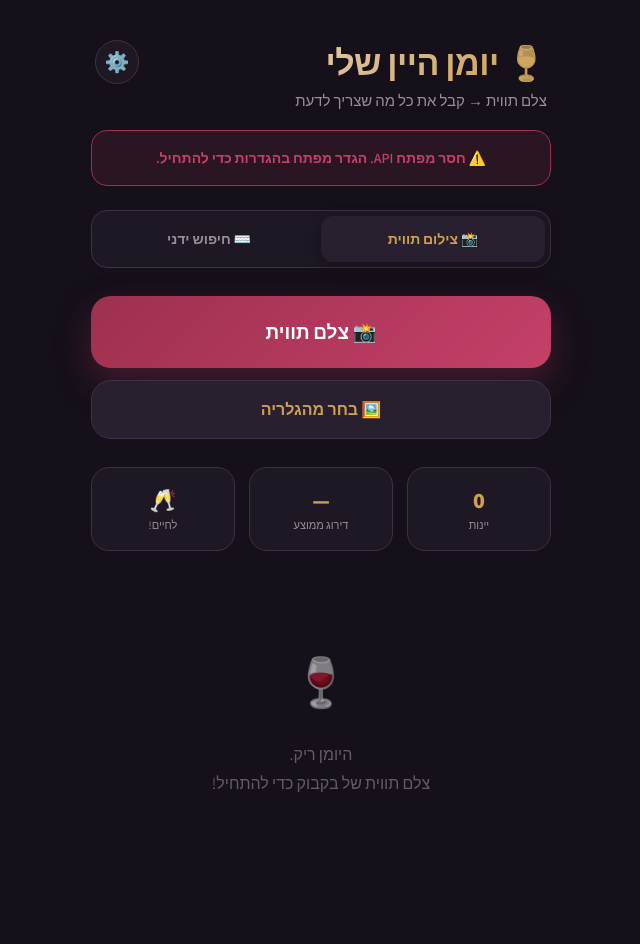
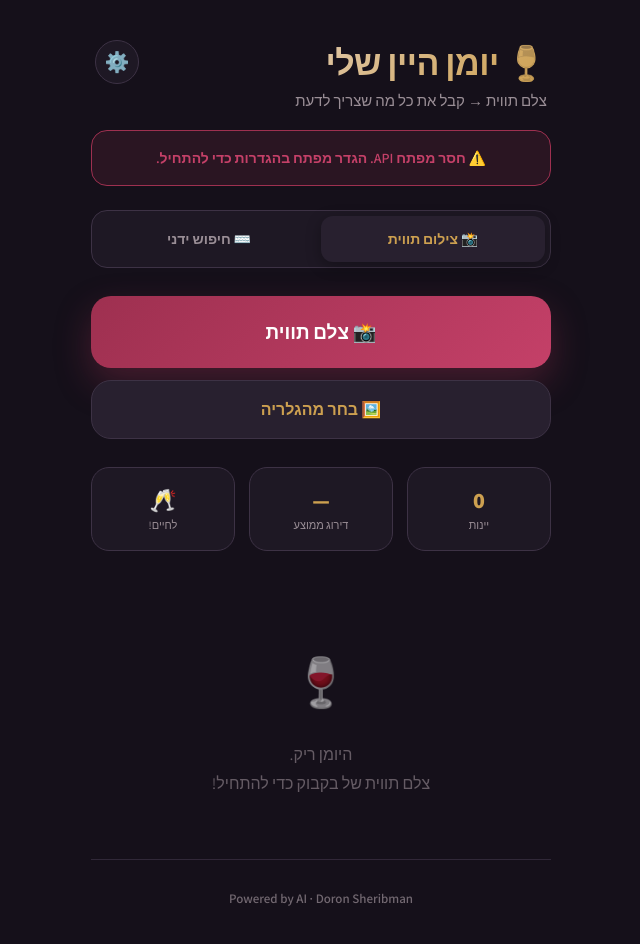
Before and after one commit to Doronsh170/wine-journal, a plain HTML site: page index.html in a window 1280 px wide. Shown: the whole page, without its empty margins (319-959 px from the left). Drawn offline with Linux system fonts and the light colour scheme.

Commit message:
Add files via upload

```diff
--- a/index.html
+++ b/index.html
@@ -422,6 +422,8 @@
       <button onclick="showView('homeView')" class="back-btn">חזרה</button>
     </div>
   </div>
+
+  <div style="text-align:center; padding:30px 20px; border-top:1px solid var(--border); color:var(--muted); font-size:13px; font-weight:600; opacity:0.7; direction:ltr">Powered by AI · Doron Sheribman</div>
 </div>
 
 <script>
```
